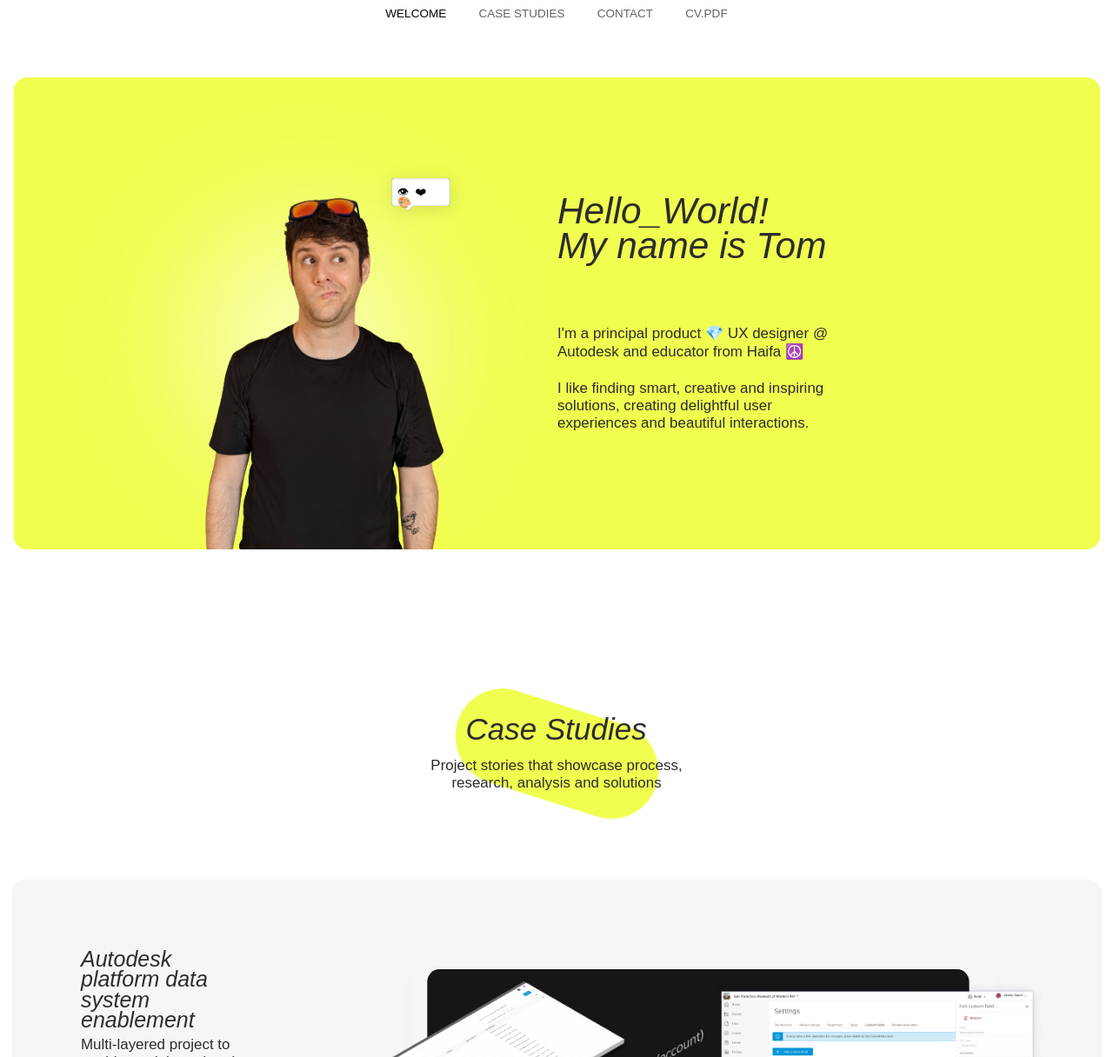
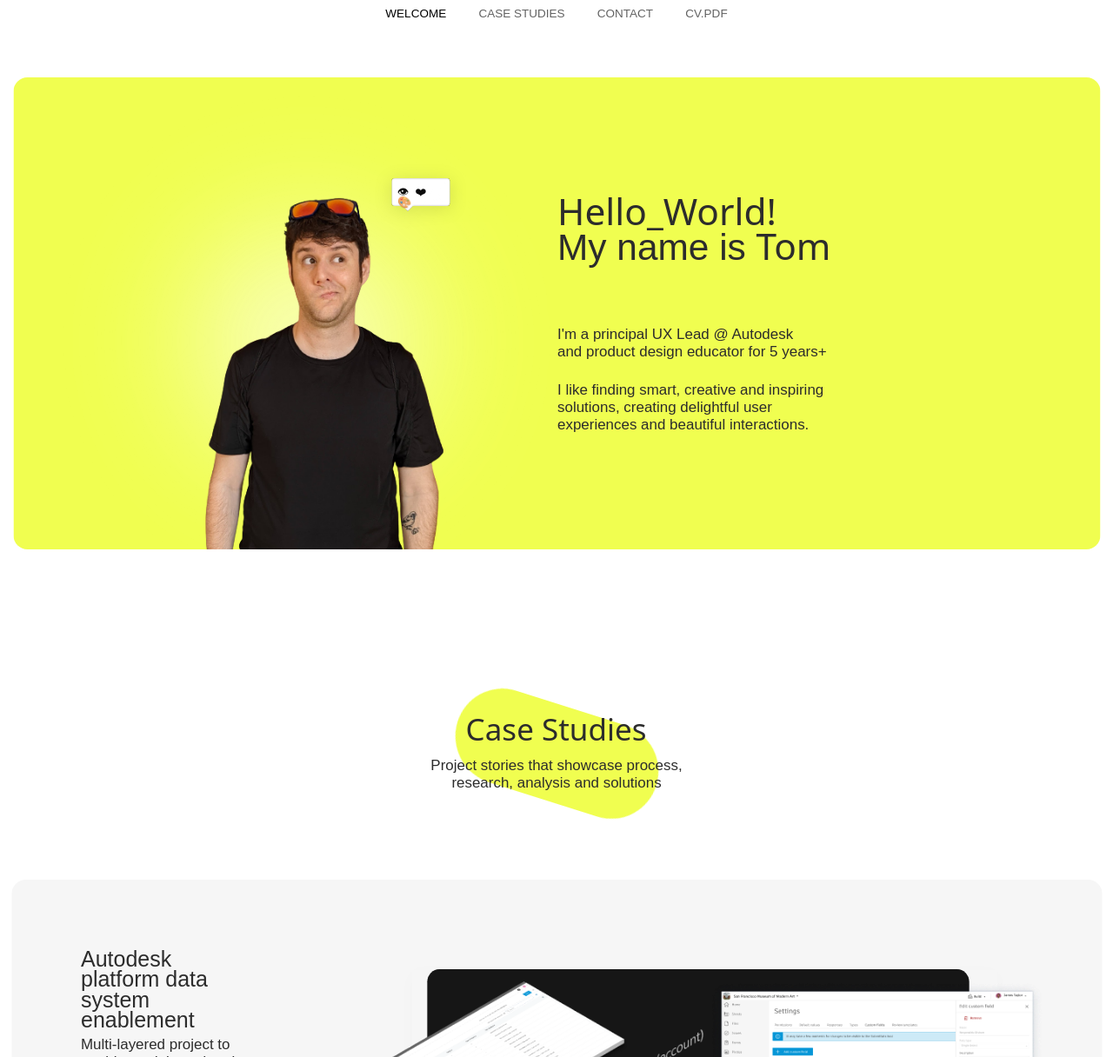
Before and after one commit to dehyde/portfolio2026, a React (Vite) app: page / in a window 1280 px wide. Shown: the whole page at 87% size. Built offline with nearby package versions, Linux system fonts and the light colour scheme.

Commit message:
Remove italics and update intro text

```diff
--- a/src/imports/Frame19589.tsx
+++ b/src/imports/Frame19589.tsx
@@ -120,7 +120,9 @@ function Group1() {
   return (
     <div className="grid-cols-[max-content] grid-rows-[max-content] inline-grid place-items-start relative shrink-0">
       <p className="[grid-area:1_/_1] font-['IBM_Plex_Sans:ExtraLight',sans-serif] h-[43.125px] leading-[normal] ml-0 mt-0 not-italic relative text-[#2c2c2c] text-[16.967px] w-[313.89px]">
-        I'm a principal product 💎 UX designer @ Autodesk and educator from Haifa ☮️
+        I'm a principal UX Lead @ Autodesk
+        <br />
+        and product design educator for 5 years+
       </p>
     </div>
   );
@@ -150,18 +152,18 @@ function Frame12() {
 function Frame13() {
   return (
     <div className="absolute content-stretch flex flex-col gap-[40px] md:gap-[70px] items-start left-[20px] md:left-[626px] top-[80px] md:top-[134px] max-w-[calc(100%-40px)] md:max-w-[335.099px]">
-      <p className="font-['IBM_Plex_Sans:Bold_Italic',sans-serif] italic leading-[0.94] relative shrink-0 text-[#2c2c2c] text-[28px] md:text-[42.418px] w-full md:w-[335.099px]">
-        <span className="font-['IBM_Plex_Mono:Bold_Italic',sans-serif]">
+      <p className="font-['IBM_Plex_Sans:Bold',sans-serif] not-italic leading-[0.94] relative shrink-0 text-[#2c2c2c] text-[28px] md:text-[42.418px] w-full md:w-[335.099px]">
+        <span className="font-['IBM_Plex_Mono:Bold',sans-serif]">
           Hello_World!
         </span>
         <span>
           {" "}
           <br aria-hidden="true" />
         </span>
-        <span className="font-['IBM_Plex_Sans:Light_Italic',sans-serif]">
+        <span className="font-['IBM_Plex_Sans:Light',sans-serif]">
           My name is
         </span>
-        <span className="font-['IBM_Plex_Sans:Italic',sans-serif]">
+        <span className="font-['IBM_Plex_Sans:Regular',sans-serif]">
           {" "}
         </span>
         Tom
@@ -250,8 +252,8 @@ function Frame4() {
   return (
     <div className="flex flex-col gap-[6px] items-start relative shrink-0 text-[#2c2c2c] justify-between h-auto md:h-[450px] w-full md:w-auto">
       <div className="flex flex-col gap-[6px]">
-        <p className="font-['IBM_Plex_Sans:Italic',sans-serif] italic leading-[0.94] relative shrink-0 text-[25px] w-full md:w-[157px]">
-          <span className="font-['IBM_Plex_Sans:Bold_Italic',sans-serif]">{`Autodesk `}</span>
+        <p className="font-['IBM_Plex_Sans:Regular',sans-serif] not-italic leading-[0.94] relative shrink-0 text-[25px] w-full md:w-[157px]">
+          <span className="font-['IBM_Plex_Sans:Bold',sans-serif]">{`Autodesk `}</span>
           platform data system enablement
         </p>
         <p className="font-['IBM_Plex_Sans:ExtraLight',sans-serif] leading-[normal] not-italic relative shrink-0 text-[16.967px] w-full md:w-[214px]">{`Multi-layered project to enable module and project level integration of account custom data & data standardisation infrastructure`}</p>
@@ -351,9 +353,9 @@ function Frame5() {
   return (
     <div className="flex flex-col gap-[6px] items-start relative shrink-0 text-[#2c2c2c] justify-between h-auto md:h-[490px] w-full md:w-auto">
       <div className="flex flex-col gap-[6px]">
-        <div className="font-['IBM_Plex_Sans:Italic',sans-serif] italic leading-[0.94] relative shrink-0 text-[25px] w-full md:w-[157px]">
+        <div className="font-['IBM_Plex_Sans:Regular',sans-serif] not-italic leading-[0.94] relative shrink-0 text-[25px] w-full md:w-[157px]">
           <p className="mb-0">
-            <span className="font-['IBM_Plex_Sans:Bold_Italic',sans-serif] italic">
+            <span className="font-['IBM_Plex_Sans:Bold',sans-serif] not-italic">
               Augury
             </span>
             <span>
@@ -439,7 +441,7 @@ function CaseStudy1() {
 function Frame18() {
   return (
     <div className="bg-[#f0fe50] content-stretch flex items-start relative shrink-0">
-      <p className="font-['IBM_Plex_Sans:Bold_Italic',sans-serif] italic leading-[normal] relative shrink-0 text-[#2c2c2c] text-[16.967px] text-nowrap whitespace-pre">
+      <p className="font-['IBM_Plex_Sans:Bold',sans-serif] not-italic leading-[normal] relative shrink-0 text-[#2c2c2c] text-[16.967px] text-nowrap whitespace-pre">
         <span className="font-['IBM_Plex_Sans:Regular',sans-serif] not-italic">{`🚧 `}</span>
         Completion status ~80%
       </p>
@@ -451,8 +453,8 @@ function Frame6() {
   return (
     <div className="flex flex-col gap-[6px] items-start relative shrink-0 justify-between h-auto md:h-[450px] w-full md:w-auto">
       <div className="flex flex-col gap-[6px]">
-        <p className="font-['IBM_Plex_Sans:Italic',sans-serif] italic leading-[0.94] relative shrink-0 text-[#2c2c2c] text-[25px] w-full md:w-[157px]">
-          <span className="font-['IBM_Plex_Sans:Bold_Italic',sans-serif]">{`Shutterfly `}</span>
+        <p className="font-['IBM_Plex_Sans:Regular',sans-serif] not-italic leading-[0.94] relative shrink-0 text-[#2c2c2c] text-[25px] w-full md:w-[157px]">
+          <span className="font-['IBM_Plex_Sans:Bold',sans-serif]">{`Shutterfly `}</span>
           Cards shopping refactor
         </p>
         <p className="font-['IBM_Plex_Sans:ExtraLight',sans-serif] leading-[normal] not-italic relative shrink-0 text-[#2c2c2c] text-[16.967px] w-full md:w-[214px]">
@@ -531,9 +533,9 @@ function Frame9() {
   return (
     <div className="flex flex-col gap-[6px] items-start relative shrink-0 text-[#2c2c2c] justify-between h-[486px]">
       <div className="flex flex-col gap-[6px]">
-        <div className="font-['IBM_Plex_Sans:Italic',sans-serif] italic leading-[0.94] relative shrink-0 text-[25px] w-[157px]">
+        <div className="font-['IBM_Plex_Sans:Regular',sans-serif] not-italic leading-[0.94] relative shrink-0 text-[25px] w-[157px]">
           <p className="mb-0">
-            <span className="font-['IBM_Plex_Sans:Bold_Italic',sans-serif] italic">
+            <span className="font-['IBM_Plex_Sans:Bold',sans-serif] not-italic">
               Amplio
             </span>
             <span>
@@ -548,9 +550,9 @@ function Frame9() {
           Restructure of Amplio's core interfaces and flows in
           hyper-lean processes
         </p>
-        <p className="font-['IBM_Plex_Sans:ExtraLight_Italic',sans-serif] italic leading-[normal] relative shrink-0 text-[16.967px] w-[214px]">
+        <p className="font-['IBM_Plex_Sans:ExtraLight',sans-serif] not-italic leading-[normal] relative shrink-0 text-[16.967px] w-[214px]">
           <span>{`Case study completion status: `}</span>
-          <span className="font-['IBM_Plex_Sans:Bold_Italic',sans-serif]">
+          <span className="font-['IBM_Plex_Sans:Bold',sans-serif]">
             0% 😥
           </span>
         </p>
@@ -638,7 +640,7 @@ function Frame10() {
             <div className="bg-[#f0fe50] h-[109.864px] rounded-[69.462px] w-[239.646px]" />
           </div>
         </div>
-        <p className="absolute font-['IBM_Plex_Sans:SemiBold_Italic',sans-serif] h-[39px] italic leading-[0.94] left-[156.5px] text-[#2c2c2c] text-[35px] text-center top-[45.34px] translate-x-[-50%] w-[293px]">
+        <p className="absolute font-['IBM_Plex_Sans:SemiBold',sans-serif] h-[39px] not-italic leading-[0.94] left-[156.5px] text-[#2c2c2c] text-[35px] text-center top-[45.34px] translate-x-[-50%] w-[293px]">
           Case Studies
         </p>
         <p
@@ -704,7 +706,7 @@ function ContactSection() {
       </div>
       <Frame8 />
       <p
-        className="absolute font-['IBM_Plex_Sans:SemiBold_Italic',sans-serif] h-[39px] italic leading-[0.94] left-[50%] md:left-[626.5px] text-[#2c2c2c] text-[35px] text-center top-[74.46px] translate-x-[-50%] w-[293px]"
+        className="absolute font-['IBM_Plex_Sans:SemiBold',sans-serif] h-[39px] not-italic leading-[0.94] left-[50%] md:left-[626.5px] text-[#2c2c2c] text-[35px] text-center top-[74.46px] translate-x-[-50%] w-[293px]"
         dir="auto"
       >
         Contact
```
Also changed, not shown: 3 other files (tests, documents, lock files or other folders).
